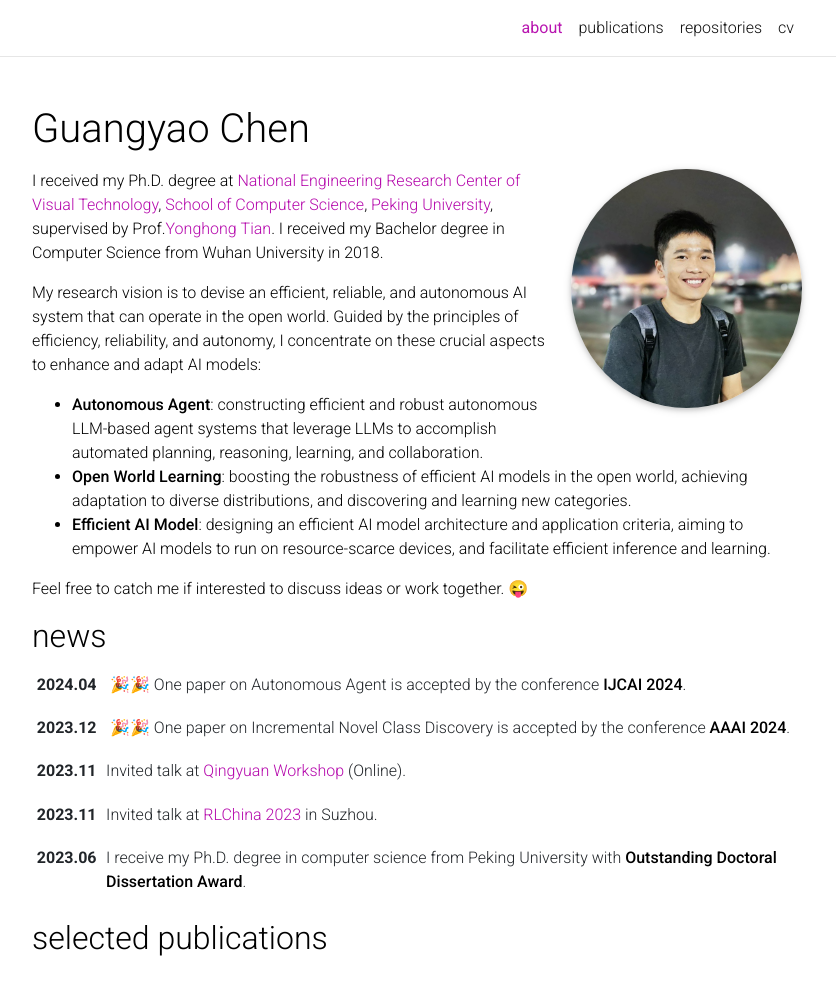
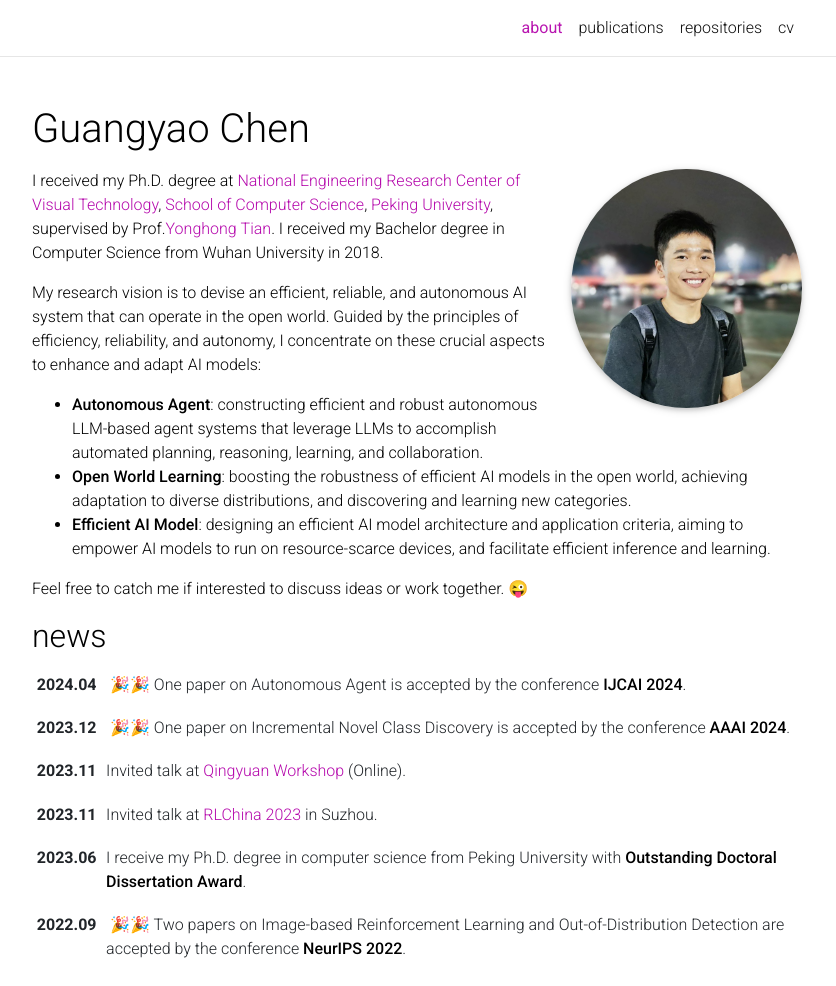
Before and after one commit to iCGY96/iCGY96.github.io, a Jekyll site: the page built from _pages/about.md, in a window 1280 px wide and 1342 px high, cut to the strip 0-986 px from the top of the window. Shown: the whole strip, without its empty margins (223-1059 px from the left). Built offline with Jekyll 4.4.1, drawn with Linux system fonts in a browser that asks for light colours; full-size pictures stand in for the smaller copies a plugin makes; comment, search, counter and statistics services are not loaded; a style sheet for code colours, icons or effects is not loaded; some of the changed lines change nothing that is shown.

Commit message:
Update _config.yml

```diff
--- a/_config.yml
+++ b/_config.yml
@@ -179,7 +179,7 @@
 announcements:
   enabled: true
   scrollable: true # adds a vertical scroll bar if there are more than 3 news items
-  limit: 5 # leave blank to include all the news in the `_news` folder
+  limit: 10 # leave blank to include all the news in the `_news` folder
 
 latest_posts:
   enabled: true
```
